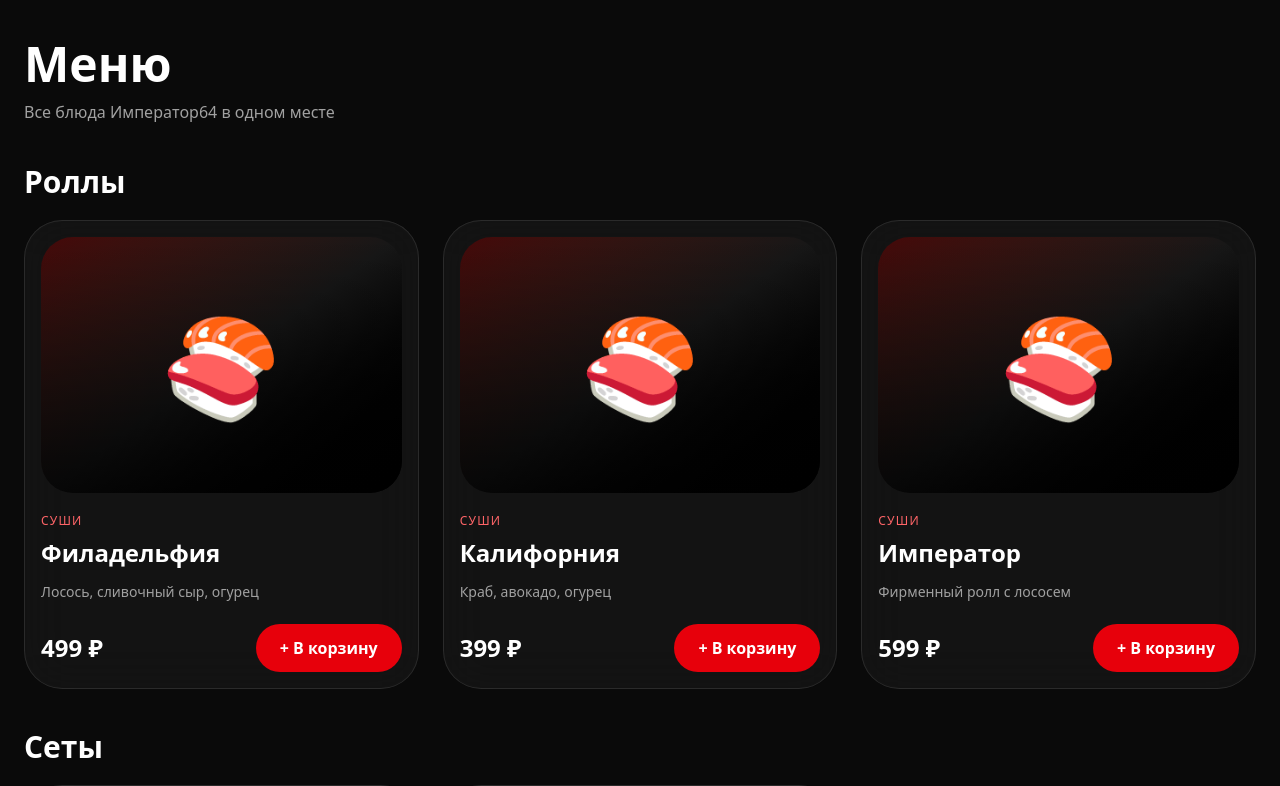
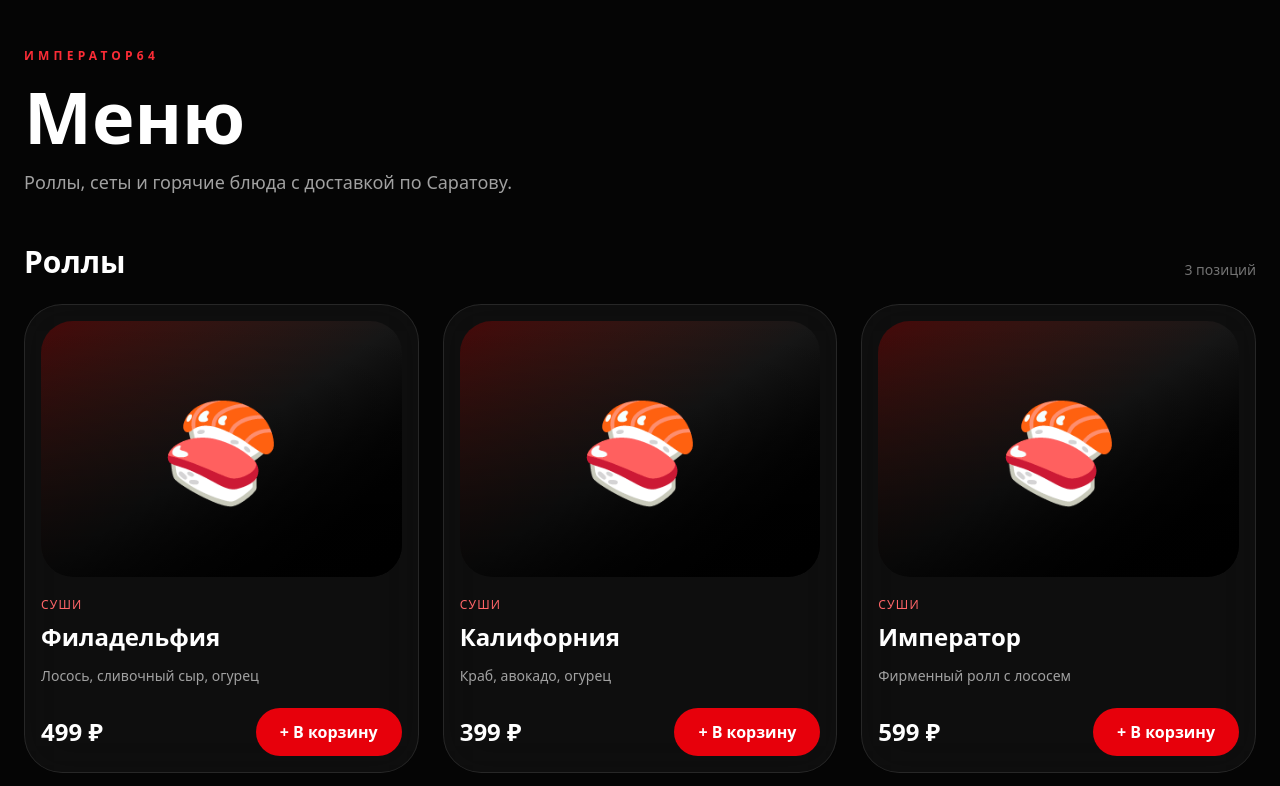
Before and after one commit to lolimon575-pixel/primerimperator, a Next.js app: page /menu in a window 1280 px wide. Shown: the top 786 px of the page. Built offline with nearby package versions, Linux system fonts and the light colour scheme.

Commit message:
Redesign menu page sections

```diff
--- a/app/menu/page.tsx
+++ b/app/menu/page.tsx
@@ -2,23 +2,29 @@ import ProductCard from '@/components/ProductCard';
 import { menu } from '@/data/menu';
 
 export default function MenuPage() {
-  const sections = menu;
+  return (
+    <main className="min-h-screen bg-[#050505] px-6 py-12 text-white pb-32">
+      <div className="mx-auto max-w-7xl">
+        <p className="text-xs font-bold uppercase tracking-[0.35em] text-red-500">Император64</p>
+        <h1 className="mt-4 text-5xl font-black md:text-7xl">Меню</h1>
+        <p className="mt-4 max-w-xl text-lg text-neutral-400">Роллы, сеты и горячие блюда с доставкой по Саратову.</p>
 
-  return (
-    <main className="min-h-screen bg-neutral-950 px-6 py-10 text-white">
-      <h1 className="text-5xl font-black">Меню</h1>
-      <p className="mt-3 text-neutral-400">Все блюда Император64 в одном месте</p>
-
-      {sections.map((section) => (
-        <section key={section.category} className="mt-10">
-          <h2 className="mb-5 text-3xl font-bold">{section.category}</h2>
-          <div className="grid gap-6 md:grid-cols-3">
+        <div className="mt-12 space-y-16">
+          {menu.map((section) => (
+            <section key={section.category}>
+              <div className="mb-6 flex items-end justify-between">
+                <h2 className="text-3xl font-black">{section.category}</h2>
+                <span className="text-sm text-neutral-500">{section.items.length} позиций</span>
+              </div>
+              <div className="grid gap-6 md:grid-cols-2 lg:grid-cols-3">
                 {section.items.map((item) => (
                   <ProductCard key={item.name} product={item} />
                 ))}
               </div>
             </section>
           ))}
+        </div>
+      </div>
     </main>
   );
 }
```
Lines whose indentation alone changed are shown as unchanged.
